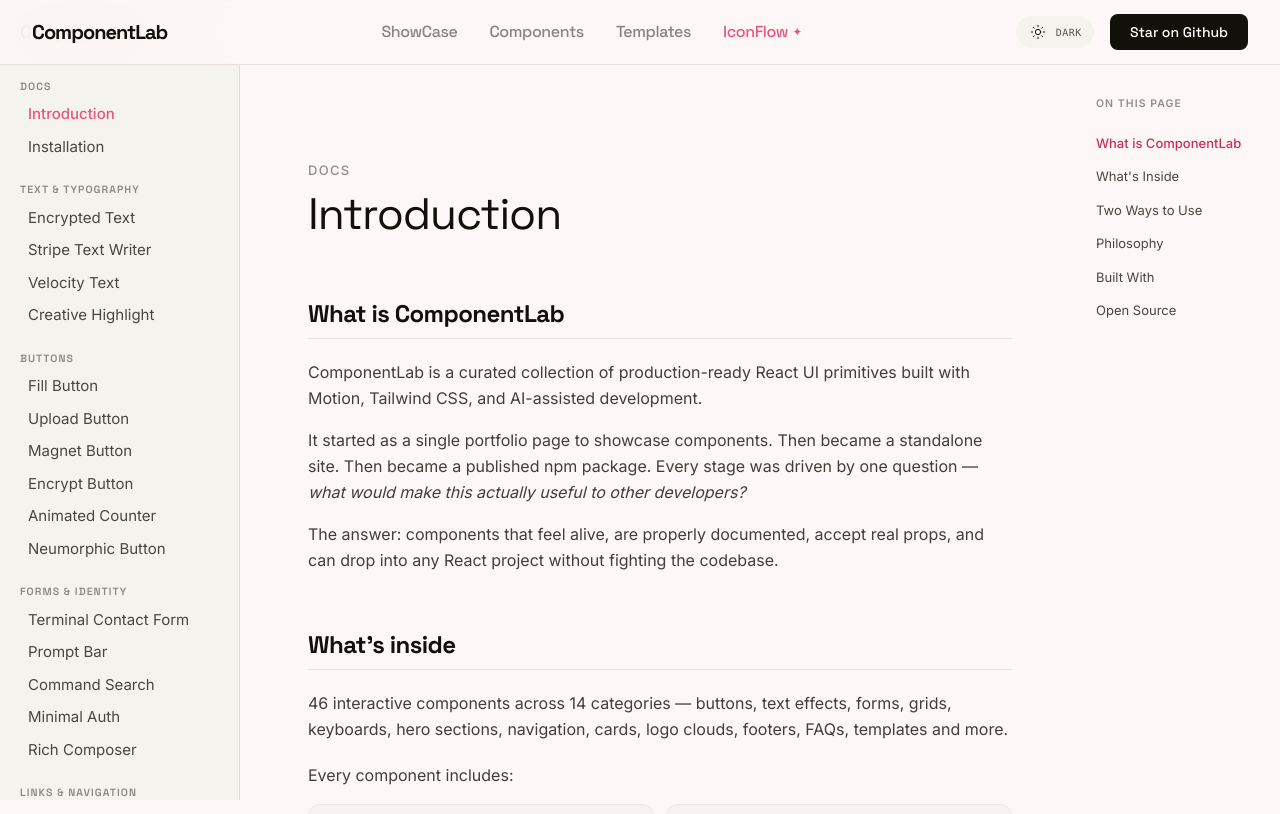
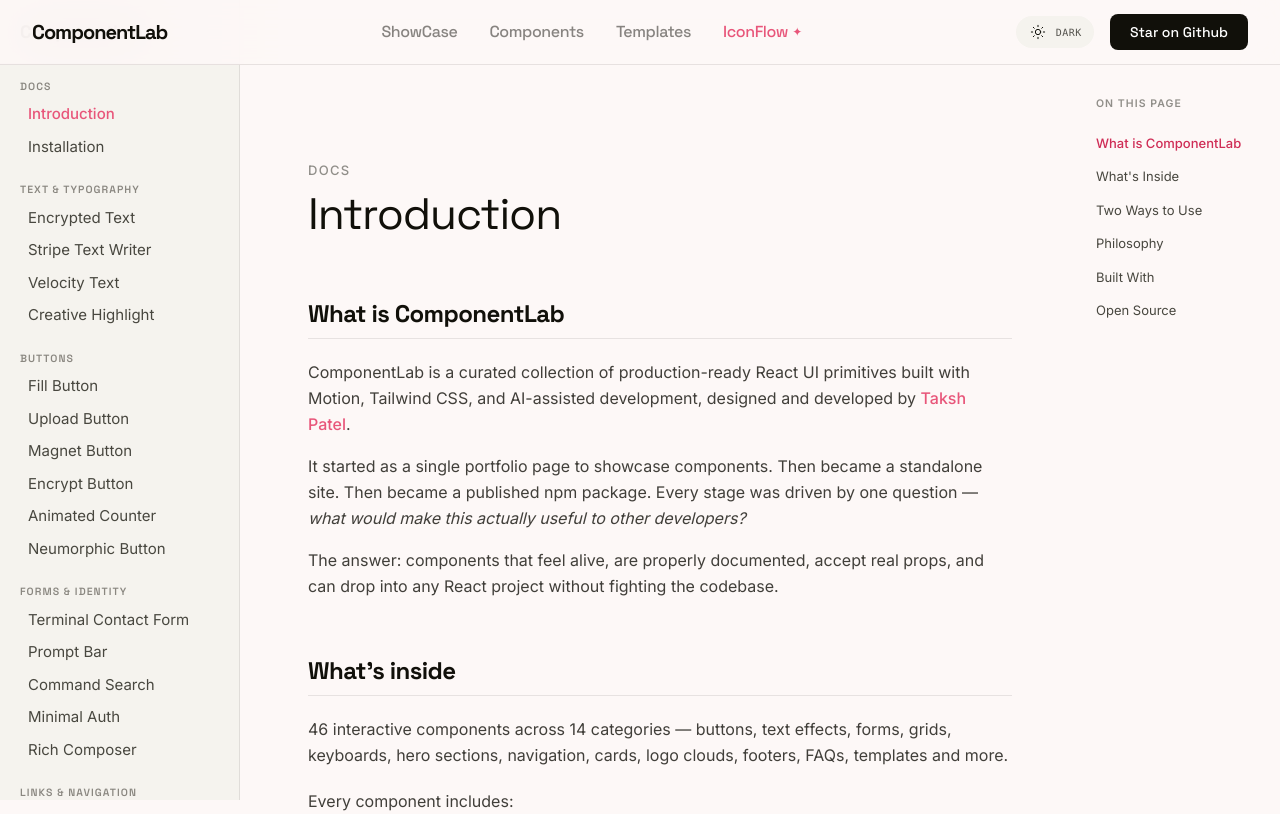
Before and after one commit to TakshPatel02/ComponentLabs, a React (Vite) app: page /docs/introduction in a window 1280 px wide. Shown: the top 814 px of the page. Built offline with nearby package versions, Linux system fonts and the light colour scheme.

Commit message:
feat: enhance SEO and author attribution in HTML, add sitemap and robots.txt files

```diff
--- a/index.html
+++ b/index.html
@@ -5,7 +5,24 @@
   <meta charset="UTF-8" />
   <link rel="icon" type="image/svg+xml" href="/favicon.svg" />
   <meta name="viewport" content="width=device-width, initial-scale=1.0" />
-  <title>ComponentLab | AI-Native UI</title>
+  <title>ComponentLab | AI-Native UI Primitives</title>
+  <meta name="description" content="ComponentLab is a curated collection of production-ready React UI primitives built with Motion and Tailwind CSS by Taksh Patel. Premium, modular, and responsive components for modern web applications." />
+  <meta name="keywords" content="ComponentLab, Taksh Patel, Taksh Patel portfolio, React components, Tailwind CSS components, Framer Motion animations, React UI library, premium web design, frontend developer, modular UI, open-source components, premium SaaS components, AI-native UI" />
+  <meta name="author" content="Taksh Patel" />
+  <meta name="robots" content="index, follow" />
+  <link rel="author" href="https://takshpatel.vercel.app/" />
+
+  <!-- Open Graph / Facebook -->
+  <meta property="og:type" content="website" />
+  <meta property="og:title" content="ComponentLab | Premium React UI Primitives by Taksh Patel" />
+  <meta property="og:description" content="A curated collection of modular, production-ready React components built with Motion and Tailwind CSS by Taksh Patel. Engineered to give you absolute control over your design." />
+  <meta property="og:url" content="https://componentlabs.vercel.app/" />
+  <meta property="og:site_name" content="ComponentLab" />
+
+  <!-- Twitter -->
+  <meta name="twitter:card" content="summary_large_image" />
+  <meta name="twitter:title" content="ComponentLab | Premium React UI Primitives by Taksh Patel" />
+  <meta name="twitter:description" content="Modular, production-ready React components built with Motion and Tailwind CSS by Taksh Patel." />
   <link
     href="https://fonts.googleapis.com/css2?family=Space+Grotesk:wght@300;400;500;600;700&family=Inter:wght@300;400;500;600;700&display=swap"
     rel="stylesheet" />
--- a/src/Pages/IntroductionPage.jsx
+++ b/src/Pages/IntroductionPage.jsx
@@ -206,7 +206,15 @@ const IntroductionPage = () => {
               <p className="leading-relaxed text-primary/80 font-['Inter'] text-[16px]">
                 ComponentLab is a curated collection of production-ready React
                 UI primitives built with Motion, Tailwind CSS, and AI-assisted
-                development.
+                development, designed and developed by{" "}
+                <a
+                  href="https://takshpatel.vercel.app/"
+                  target="_blank"
+                  rel="noopener noreferrer"
+                  className="text-[#E8567A] hover:underline no-underline font-medium"
+                >
+                  Taksh Patel
+                </a>.
               </p>
               <p className="leading-relaxed text-primary/80 font-['Inter'] text-[16px]">
                 It started as a single portfolio page to showcase components.
--- a/src/components/Footer.jsx
+++ b/src/components/Footer.jsx
@@ -40,7 +40,15 @@ const Footer = () => {
 
         {/* Copyright */}
         <div className="font-['Space_Grotesk'] text-[11px] md:text-[13px] uppercase tracking-widest text-primary/40 order-2 md:order-3 w-full md:w-auto">
-          © 2026 ComponentLab. Built for the era of AI.
+          © 2026 ComponentLab. Designed & Built by{" "}
+          <a
+            href="https://takshpatel.vercel.app/"
+            target="_blank"
+            rel="noopener noreferrer"
+            className="text-primary hover:text-error-warm font-medium transition-colors underline decoration-primary/20 decoration-1 underline-offset-4"
+          >
+            Taksh Patel
+          </a>
         </div>
       </div>
     </footer>
```
Also changed, not shown: public/robots.txt (added), 1 other file (tests, documents, lock files or other folders).
